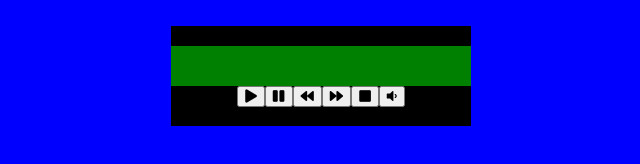
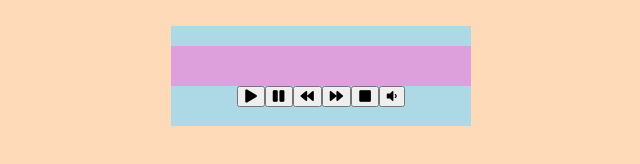
Before and after one commit to AlexaGSC/mp3Player, a website built with Parcel: page src/index.html in a window 1280 px wide. Shown: the whole page, without its empty margins (319-959 px from the left). Built offline with nearby package versions, Linux system fonts and the light colour scheme; some packages are replaced by stand-ins of ours.

Commit message:
css changes

```diff
--- a/src/css/index.css
+++ b/src/css/index.css
@@ -1,5 +1,5 @@
 body {
-    background: blue;
+    background: peachpuff;
 }
 .player {
     display: flex;
@@ -8,7 +8,7 @@ body {
     width: 300px;
     height: 100px;
     margin: auto;
-    background: black;
+    background: lightblue;
 }
 .buttons {
     display: flex;
@@ -18,5 +18,5 @@ body {
 .text {
     width: 100%;
     height: 40px;
-    background: green;
+    background: plum;
 }
```
Also changed, not shown: src/index.html (+1 -1 lines).
